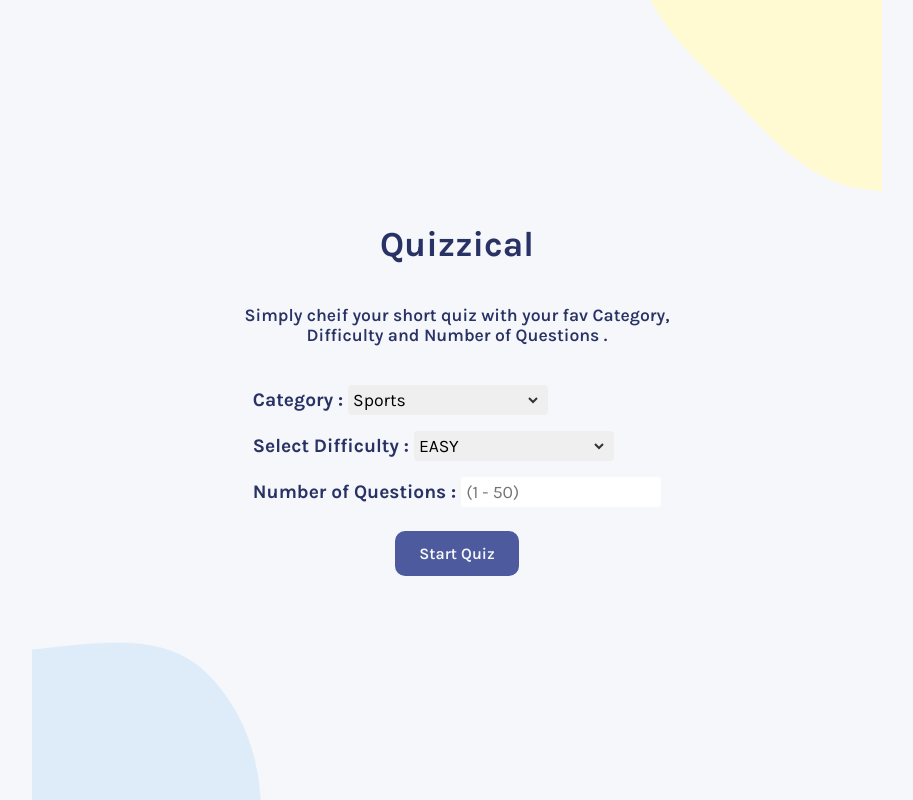
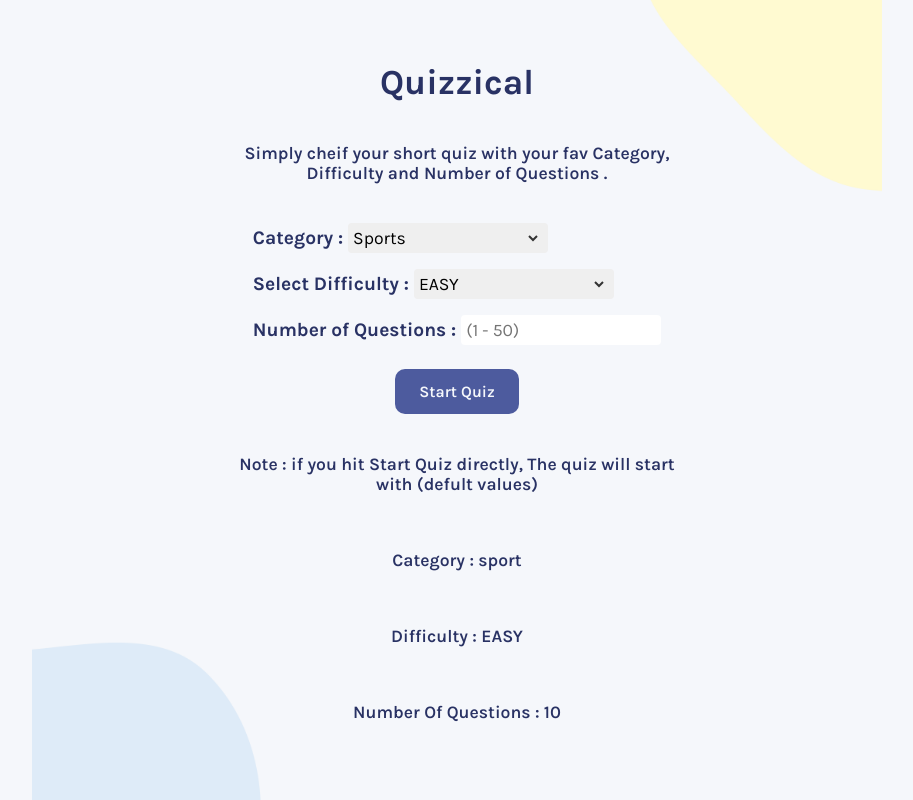
Before and after one commit to M0hammedMahm0ud/Quizzical-App, a React (Vite) app: page / in a window 1280 px wide. Shown: the whole page, without its empty margins (183-1096 px from the left). Built offline with nearby package versions, Linux system fonts and the light colour scheme; a web font is replaced by a local one.

Commit message:
improve ui

```diff
--- a/src/components/IntroPage.jsx
+++ b/src/components/IntroPage.jsx
@@ -82,6 +82,13 @@ export default function IntroPage() {
             </div>
           </form>
           <button onClick={() => setStartQuiz(() => true)}>Start Quiz</button>
+          <p className="alert">
+            Note : if you hit Start Quiz directly, The quiz will start with
+            (defult values)
+          </p>
+          <p>Category : sport </p>
+          <p>Difficulty : EASY</p>
+          <p>Number Of Questions : 10</p>
         </div>
       )}
     </>
```
